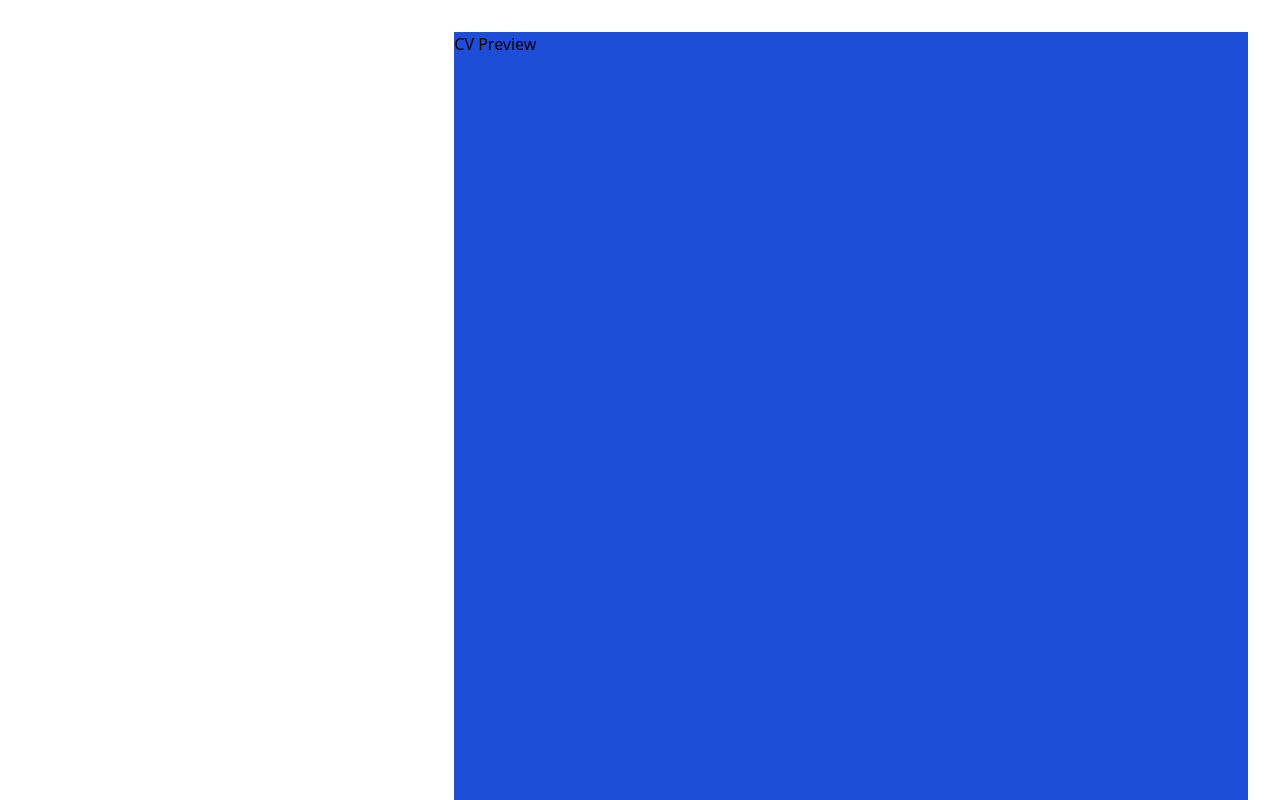
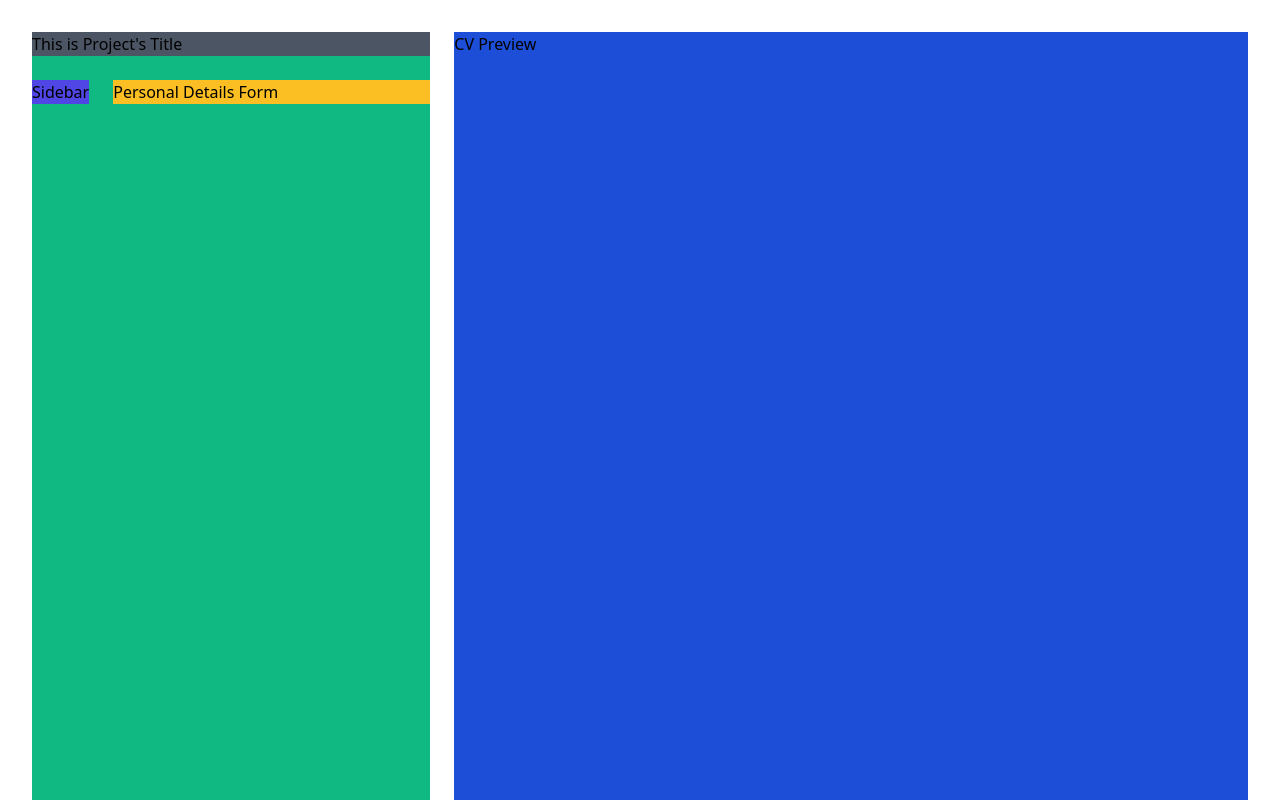
Before and after one commit to AkzechKyla/CVApplicationMaker, a React (Vite) app: page / in a window 1280 px wide. Shown: the top 800 px of the page. Built offline with nearby package versions, Linux system fonts and the light colour scheme.

Commit message:
Layout components

```diff
--- a/src/App.tsx
+++ b/src/App.tsx
@@ -1,8 +1,18 @@
 import CVPreview from './components/CVPreview'
+import Header from './components/Header'
+import Sidebar from './components/Sidebar'
+import PersonalDetails from './components/CVForm/PersonalDetails'
 
 export default function App() {
     return (
-      <div className="mt-8 mr-8 mb-8 overflow-auto">
+      <div className="flex gap-6 mt-8 mr-8 ml-8 mb-8 overflow-auto">
+        <div className="bg-emerald-500 flex-1">
+          <Header/>
+          <div className="flex gap-6">
+            <Sidebar/>
+            <PersonalDetails/>
+          </div>
+        </div>
         <CVPreview/>
       </div>
     )
--- /dev/null
+++ b/src/components/CVForm/PersonalDetails.tsx
@@ -0,0 +1,9 @@
+function PersonalDetails() {
+    return(
+        <div className="personal-details-form bg-amber-400 max-w-full flex-1">
+            <p>Personal Details Form</p>
+        </div>
+    );
+}
+
+export default PersonalDetails;
--- /dev/null
+++ b/src/components/Header.tsx
@@ -0,0 +1,9 @@
+function Header() {
+    return(
+        <div className="bg-gray-600 mb-6">
+            <h1>This is Project's Title</h1>
+        </div>
+    );
+}
+
+export default Header;
--- /dev/null
+++ b/src/components/Sidebar.tsx
@@ -0,0 +1,9 @@
+function Sidebar() {
+    return(
+        <div className="bg-indigo-600 h-full">
+            <p>Sidebar</p>
+        </div>
+    );
+}
+
+export default Sidebar;
```
